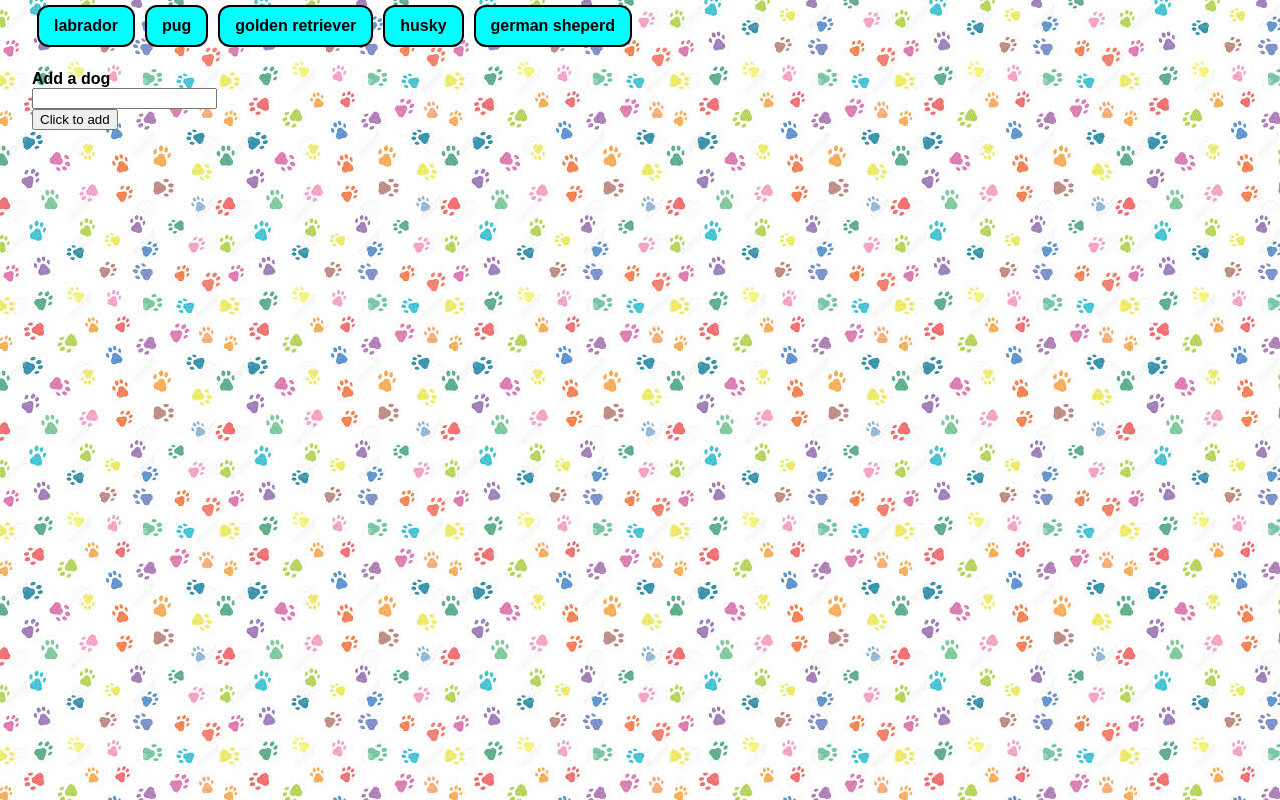
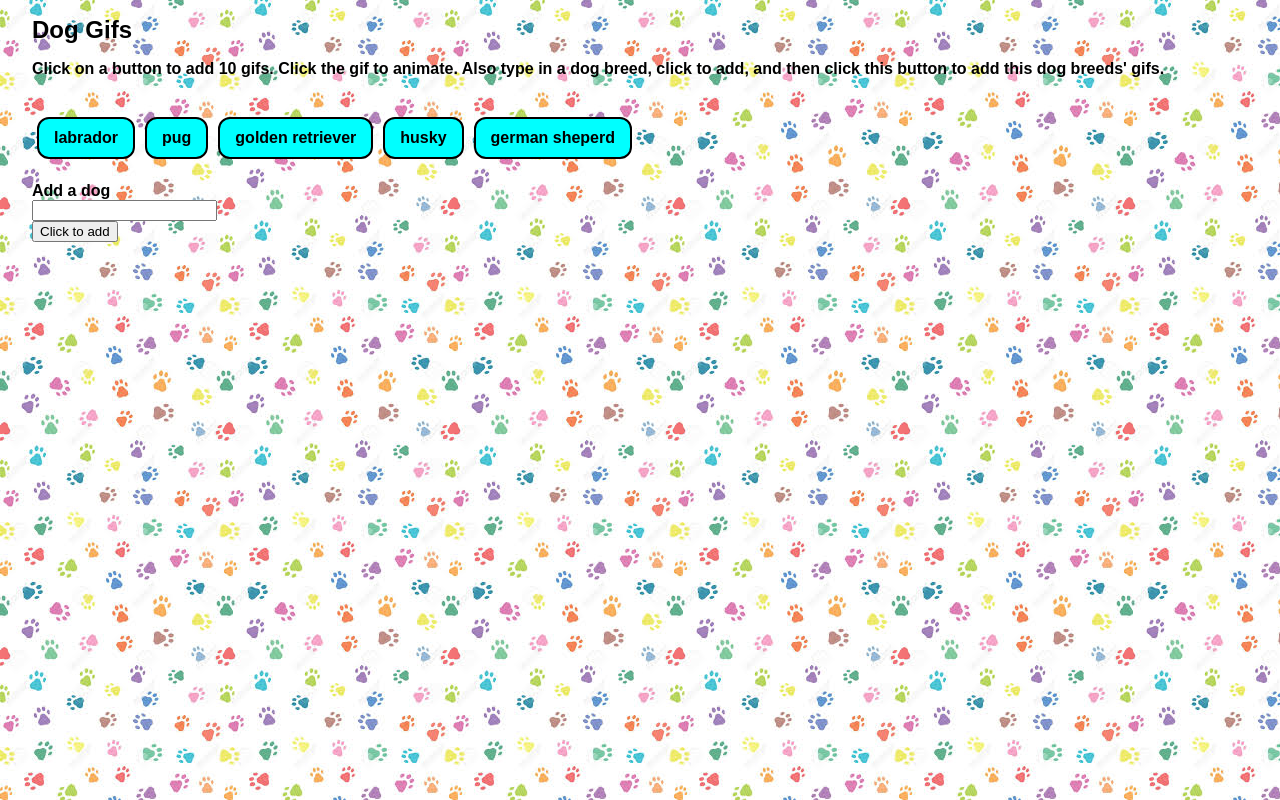
Before and after one commit to lsalazar2/dog-giphy, a plain HTML site: page index.html in a window 1280 px wide. Drawn offline with nearby package versions, Linux system fonts and the light colour scheme.

Commit message:
add title & directions

```diff
--- a/css/style.css
+++ b/css/style.css
@@ -10,7 +10,11 @@ p {
     font-weight: bold;
     font-size: 16px;
 }
-
+h1 {
+    font-size: 24px;
+    font-family: Arial, Helvetica, sans-serif;
+    font-weight: bold;
+}
 #dogs{
     font: 16px white;
     background-color: aqua;
--- a/index.html
+++ b/index.html
@@ -11,6 +11,12 @@
 <body>
 
   <script src="https://cdnjs.cloudflare.com/ajax/libs/jquery/3.2.1/jquery.min.js"></script>
+  <div> <h1> Dog Gifs </h1>
+  <p>
+    Click on a button to add 10 gifs. Click the gif to animate.
+    Also type in a dog breed, click to add,  and then click this button to add this dog breeds' gifs.
+  </p>
+  </div> <br>
 
   <div id="buttons-view"> Button Area </div> <br>
 
```
